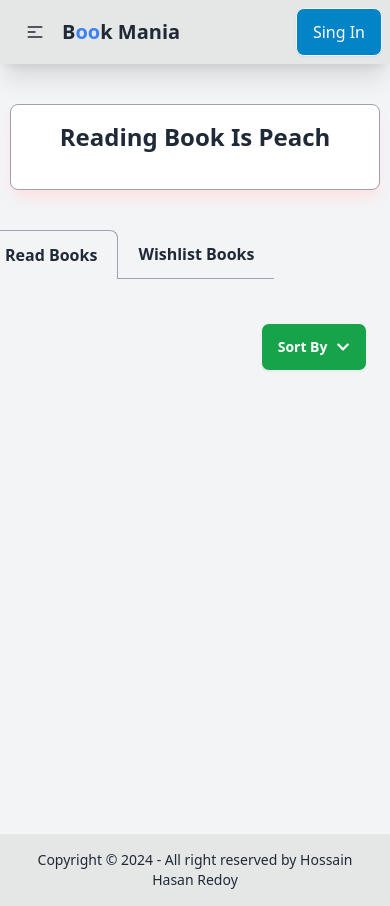
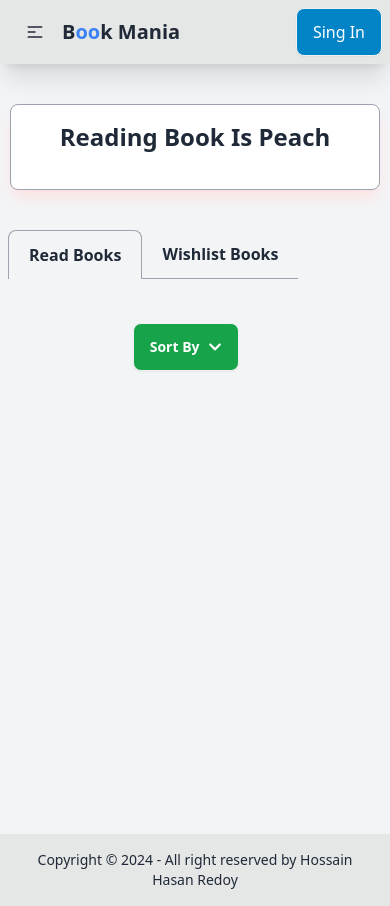
Before and after one commit to hasanredoy/Assignment-8-book-vibe, a React (Vite) app in the folder assignment-8-project/: page /listedBooks in a window 390 px wide. Built offline with nearby package versions, Linux system fonts and the light colour scheme.

Commit message:
all done

```diff
--- a/assignment-8-project/src/components/Nav/Nav.jsx
+++ b/assignment-8-project/src/components/Nav/Nav.jsx
@@ -29,7 +29,7 @@ const Nav = () => {
         </ul>
       </div>
       <div className="navbar-end gap-x-3">
-        <a className="btn border hover:border-gray-400 bg-green-600 text-white text-base lg:text-base font-medium lg:font-bold hover:bg-sky-300 hidden lg:block">Sing Up</a>
+        <a className="btn border hover:border-gray-400 bg-green-600 text-white text-base lg:text-base font-medium lg:font-bold hover:bg-sky-300 hidden lg:flex">Sing Up</a>
         <a className="btn border hover:border-gray-800 bg-sky-600   text-white text-base lg:text-base font-medium lg:font-bold hover:bg-green-300">Sing In</a>
       </div>
     </div>
--- a/assignment-8-project/src/components/listedBooks/ListedBook.jsx
+++ b/assignment-8-project/src/components/listedBooks/ListedBook.jsx
@@ -47,7 +47,7 @@ const ListedBook = () => {
 
       {/* tabs section  */}
 
-      <div className="flex items-center -mx-4 overflow-x-auto overflow-y-hidden sm:justify-start flex-nowrap lg:container lg:mx-auto ">
+      <div className="flex items-center -mx-4 overflow-x-auto overflow-y-hidden ml-2 justify-start flex-nowrap lg:container lg:mx-auto ">
         <Link to={''} rel="noopener noreferrer" onClick={()=>setTab(true)}  className={`flex items-center flex-shrink-0 px-5 py-3 space-x-2 ${tab?" border border-b-0":"border-b "}    rounded-t-lg border-gray-400 `}>
 
           <span className="font-semibold">Read Books</span>
@@ -57,7 +57,7 @@ const ListedBook = () => {
           <span  className="font-semibold">Wishlist Books</span>
         </Link>
       </div>
-        <div className=" my-10 container mx-auto">
+        <div className=" my-10 container w-[96%] mx-auto">
         <stateContext.Provider value={[data , setData]}>
         <Outlet context={objOfReadAndWish}></Outlet>
         </stateContext.Provider>
--- a/assignment-8-project/src/components/read&wishlist/Read.jsx
+++ b/assignment-8-project/src/components/read&wishlist/Read.jsx
@@ -43,7 +43,7 @@ const Read = () => {
 
   return (
     <div className="  flex flex-col   rounded-lg">
-      <div className=" flex justify-end w-[95%]">
+      <div className=" flex justify-center lg:justify-end w-[95%]">
         <details className="dropdown mb-10 mt-0">
           <summary
             onClick={() => setArrow(!arrow)}
--- a/assignment-8-project/src/components/read&wishlist/Wishlist.jsx
+++ b/assignment-8-project/src/components/read&wishlist/Wishlist.jsx
@@ -40,7 +40,7 @@ const Wishlist = () => {
   }
   return (
     <div className="  flex flex-col   rounded-lg">
-    <div className=" flex justify-end w-[95%]">
+    <div className=" flex justify-center lg:justify-end w-[95%]">
       <details className="dropdown mb-10 mt-0">
         <summary
           onClick={() => setArrow(!arrow)}
```
Also changed, not shown: 1 other file (tests, documents, lock files or other folders).
